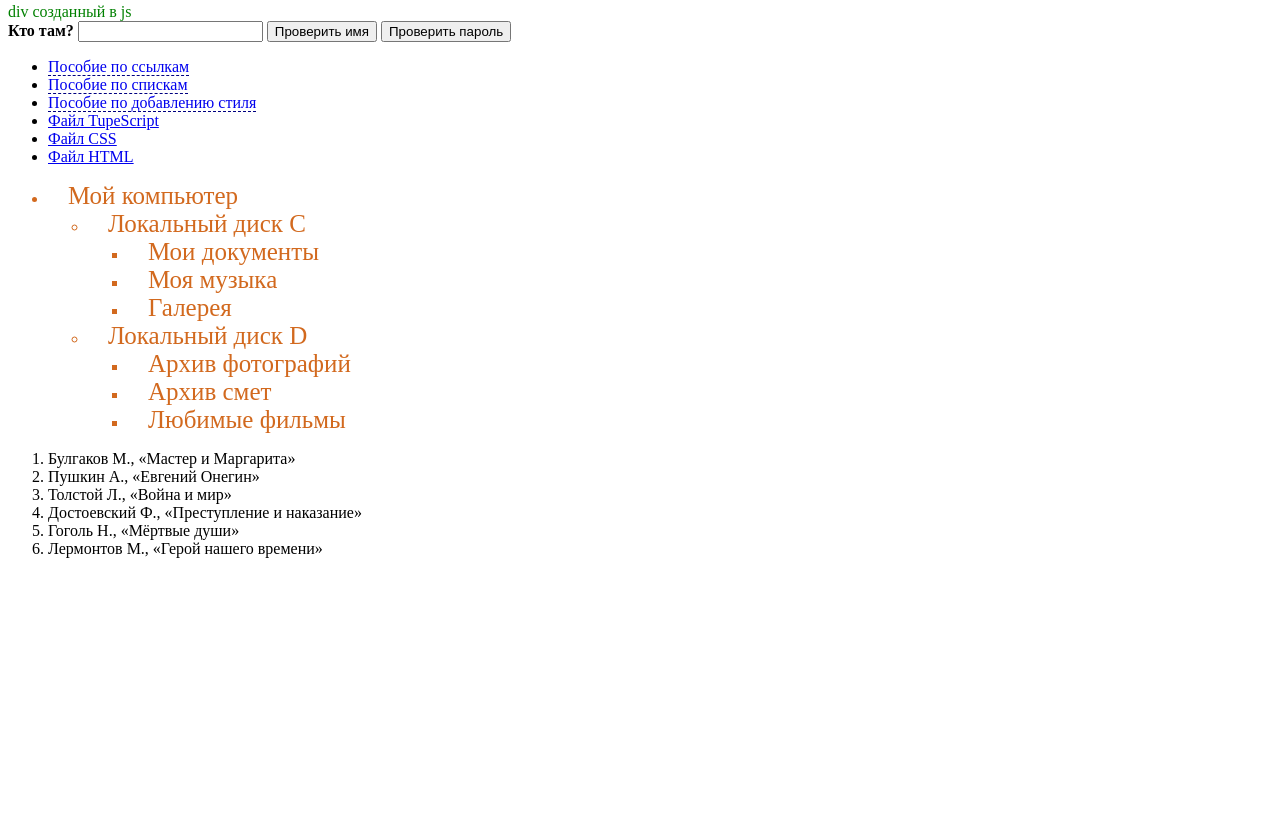
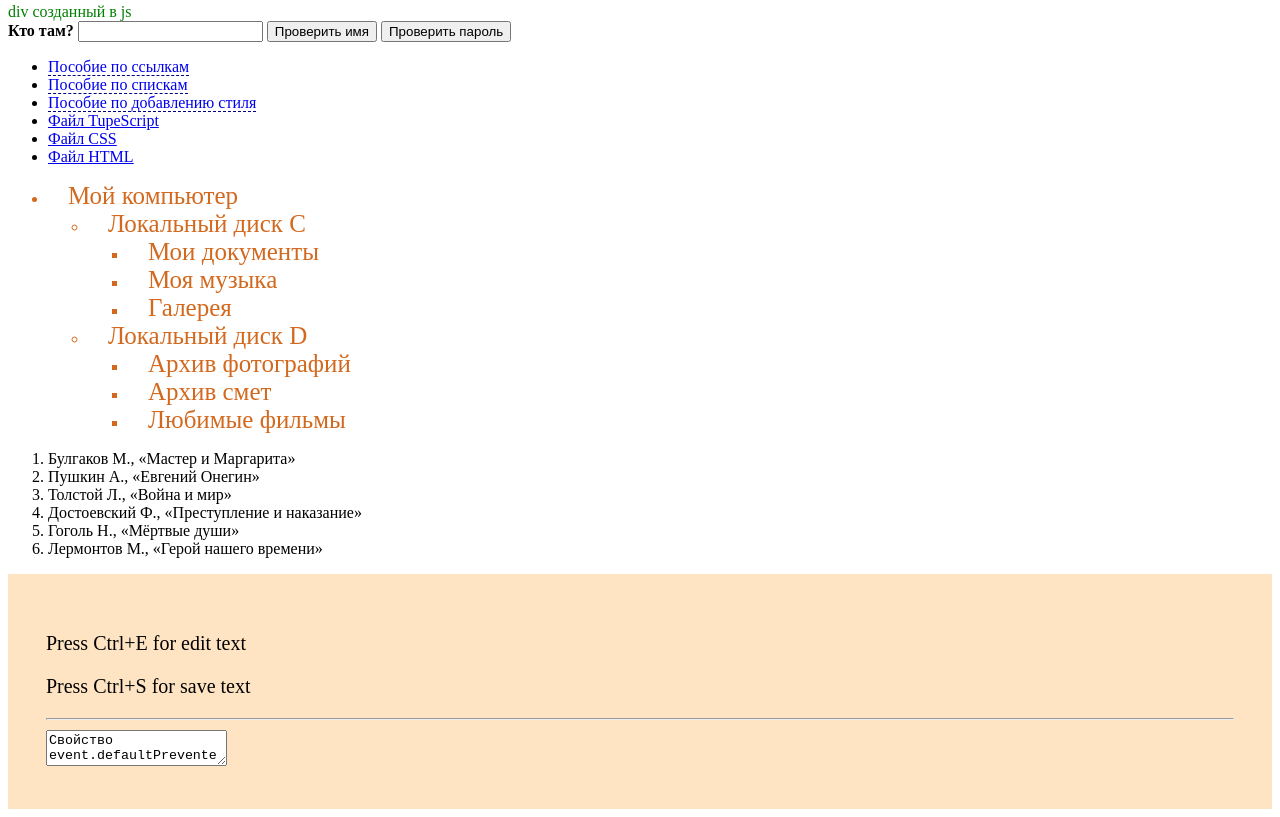
Before and after one commit to GAZUY/Proekt-GAZUY, a website built with Vite: page index.html in a window 1280 px wide. Shown: the part 1526-2343 px from the top of the page. Before the commit the page ends 2100 px from the top, so only its background shows below. Built offline with nearby package versions, Linux system fonts and the light colour scheme.

Commit message:
modified:   index.html

```diff
--- a/index.html
+++ b/index.html
@@ -103,7 +103,23 @@
           <li>Гоголь Н., «Мёртвые души»</li>
           <li>Лермонтов М., «Герой нашего времени»</li>
         </ol>
+      </div>
+      <div class="Modul_3_4_Week_12-4">
+        <label for="text"><p>Press Ctrl+E for edit text</p><p>Press Ctrl+S for save text</p></label>
+        <hr>
+        <div class="text"><textarea id="text">Свойство event.defaultPrevented установлено в true, если действие по умолчанию было предотвращено, и false, если нет.
 
+          Рассмотрим практическое применение этого свойства для улучшения архитектуры.
+
+          Помните, в главе Всплытие и погружение мы говорили о event.stopPropagation() и упоминали, что останавливать «всплытие» – плохо?
+
+          Иногда вместо этого мы можем использовать event.defaultPrevented, чтобы просигналить другим обработчикам, что событие обработано.
+
+          Давайте посмотрим практический пример.
+
+          По умолчанию браузер при событии contextmenu (клик правой кнопкой мыши) показывает контекстное меню со стандартными опциями. Мы можем отменить событие по умолчанию и показать своё меню, как здесь:
+        </textarea>
+        </div>
       </div>
     <script type="module" src="/src/main.ts"></script>
   </body>
--- a/src/main.ts
+++ b/src/main.ts
@@ -789,6 +789,14 @@ Ctrl + S, вместо textarea появляет div с уже измененн
 Не забудьте выключить поведение по умолчанию для этих соче-
 таний клавиш.
 */
+let workingWithText = document.querySelector('.Modul_3_4_Week_12-3') as HTMLDivElement
+workingWithText.onkeydown = function(event){
+  // let target = event.target as HTMLElement
+  // event.preventDefault()
+  if (event.ctrlKey && event.code){
+
+  }
+}
 /*
 Задание 5
 Создать html-страницу с большой таблицей.
--- a/src/style.css
+++ b/src/style.css
@@ -245,3 +245,8 @@ input[type="radio"]:checked {
   font-weight: 600;
   background-color: coral;
  }
+.Modul_3_4_Week_12-4 {
+  background-color: bisque;
+  font-size: 20px;
+  padding: 3%;
+}
```
